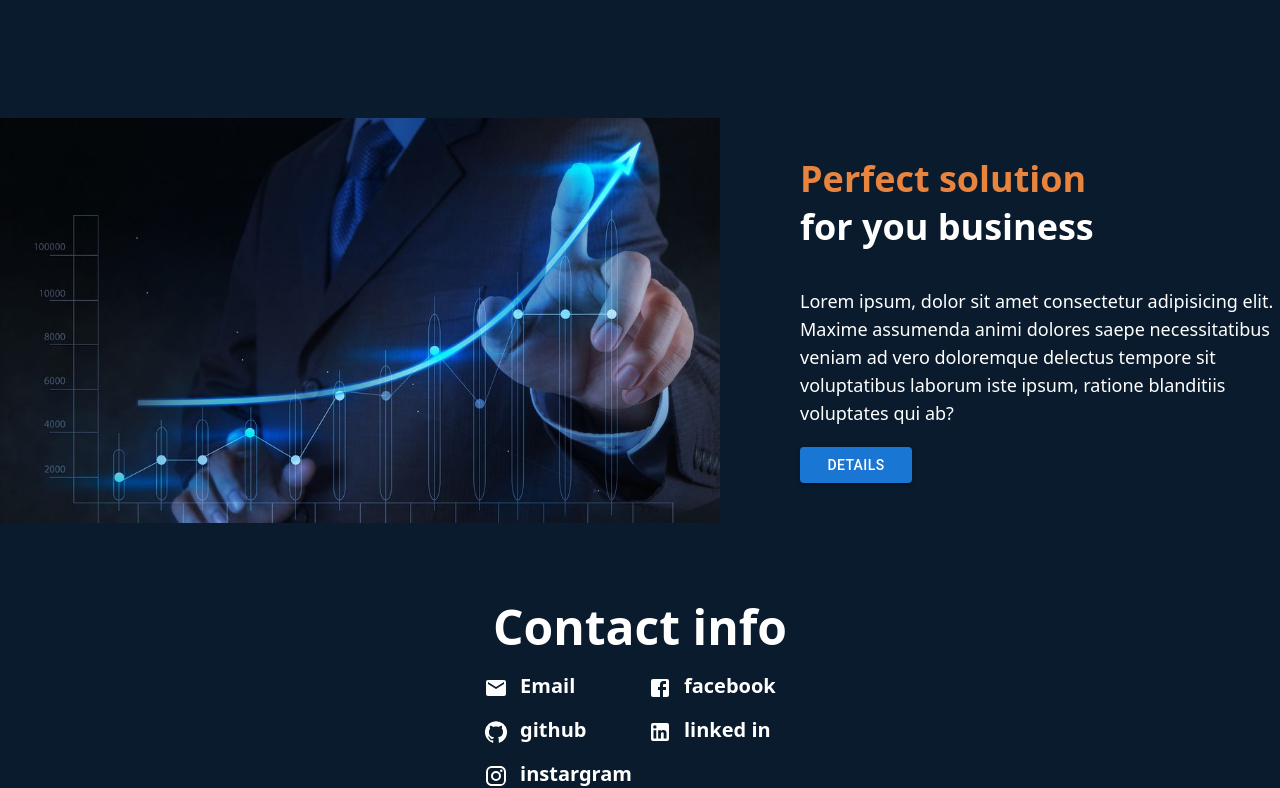
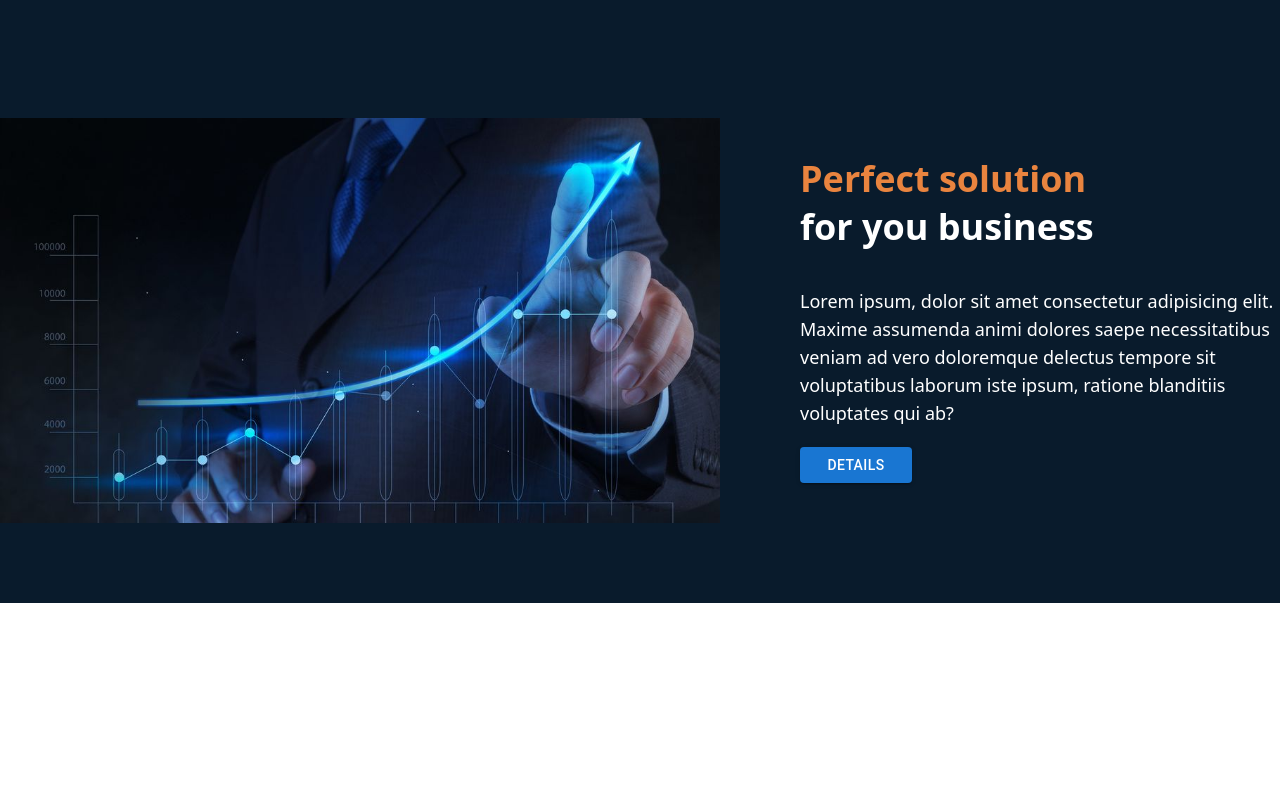
Before and after one commit to the-coder-kalisa/portofolio, a React (Vite) app: page /#home in a window 1280 px wide. Shown: the part 1454-2242 px from the top of the page. After the commit the page ends 2057 px from the top, so only its background shows below. Built offline with nearby package versions, Linux system fonts and the light colour scheme.

Commit message:
finished page

```diff
--- a/src/components/Footer.tsx
+++ b/src/components/Footer.tsx
@@ -1,19 +1,11 @@
+import { useSelector } from "react-redux";
 import { Contacts } from "../data";
+import { State, transition } from "../store";
+function Footer() {
+  const {phone, mode} = useSelector<State, State>(state => state)
+  return (
+    <div id="aboutus" className={`text-white ${mode ? "bg-transparent" : "bg-[#091b2c]"} ${transition}`}>
 
-function Footer() {
-  return (
-    <div className="flex items-center gap-5 flex-col justify-center ">
-      <h1 className="font-bold text-5xl">Contact info</h1>
-      <div
-      className="grid grid-cols-2 gap-4"
-      >
-        {Contacts.map(({ bug, desc, link }, index) => (
-          <a className="flex items-center gap-5 font-semibold" href={link} key={index}>
-            <div className="max-w-[1rem]">{bug}</div>
-            <div className="text-xl ">{desc}</div>
-          </a>
-        ))}
-      </div>
     </div>
   );
 }
--- /dev/null
+++ b/src/components/Notfound.tsx
@@ -0,0 +1,17 @@
+import { FC } from "react";
+import { useSelector } from "react-redux";
+import { State } from "../store";
+
+const NotFound: FC = () => {
+  const { mode } = useSelector<State, State>((state) => state);
+  return (
+    <div
+      className={`${
+        mode ? "bg-[#091b2c] text-white" : "bg-white text-black"
+      } flex items-center h-[100vh] justify-center`}
+    >
+        this page is not found
+    </div>
+  );
+};
+export default NotFound;
--- a/src/data.tsx
+++ b/src/data.tsx
@@ -140,34 +140,8 @@ export const knowledge: Array<knowledge> = [
   },
 ];
 interface contact {
-  bug: any;
-  desc: string;
-  link: string;
+
 }
 export const Contacts: contact[] = [
-  {
-    bug: <Email />,
-    desc: "Email",
-    link: "https://mail.google.com/mail/u/0/#search/gthecoderkalisaineza%40gmail.com",
-  },
-  {
-    bug: <Facebook />,
-    desc: "facebook",
-    link: "https://www.facebook.com/nikalisa.45/",
-  },
-  {
-    bug: <GitHub />,
-    desc: "github",
-    link: "https://github.com/the-coder-kalisa",
-  },
-  {
-    bug: <LinkedIn />,
-    desc: "linked in",
-    link: "https://www.linkedin.com/in/kalisa-ineza-giovanni-63a406231",
-  },
-  {
-    bug: <Instagram />,
-    desc: "instargram",
-    link: "https://www.instagram.com/ni_kalisa",
-  },
+
 ];
--- a/src/main.tsx
+++ b/src/main.tsx
@@ -5,12 +5,14 @@ import "./index.css";
 import { BrowserRouter as Router, Routes, Route } from "react-router-dom";
 import { Provider } from "react-redux";
 import store from "./store";
+import NotFound from "./components/Notfound";
 
 ReactDOM.createRoot(document.getElementById("root")!).render(
   <React.StrictMode>
     <Router>
       <Routes>
         <Route element={<Provider store={store}><App /></Provider>} path="/" />
+        <Route element={<Provider store={store}><NotFound /></Provider>} path="*"/>
       </Routes>
     </Router>
   </React.StrictMode>
```
